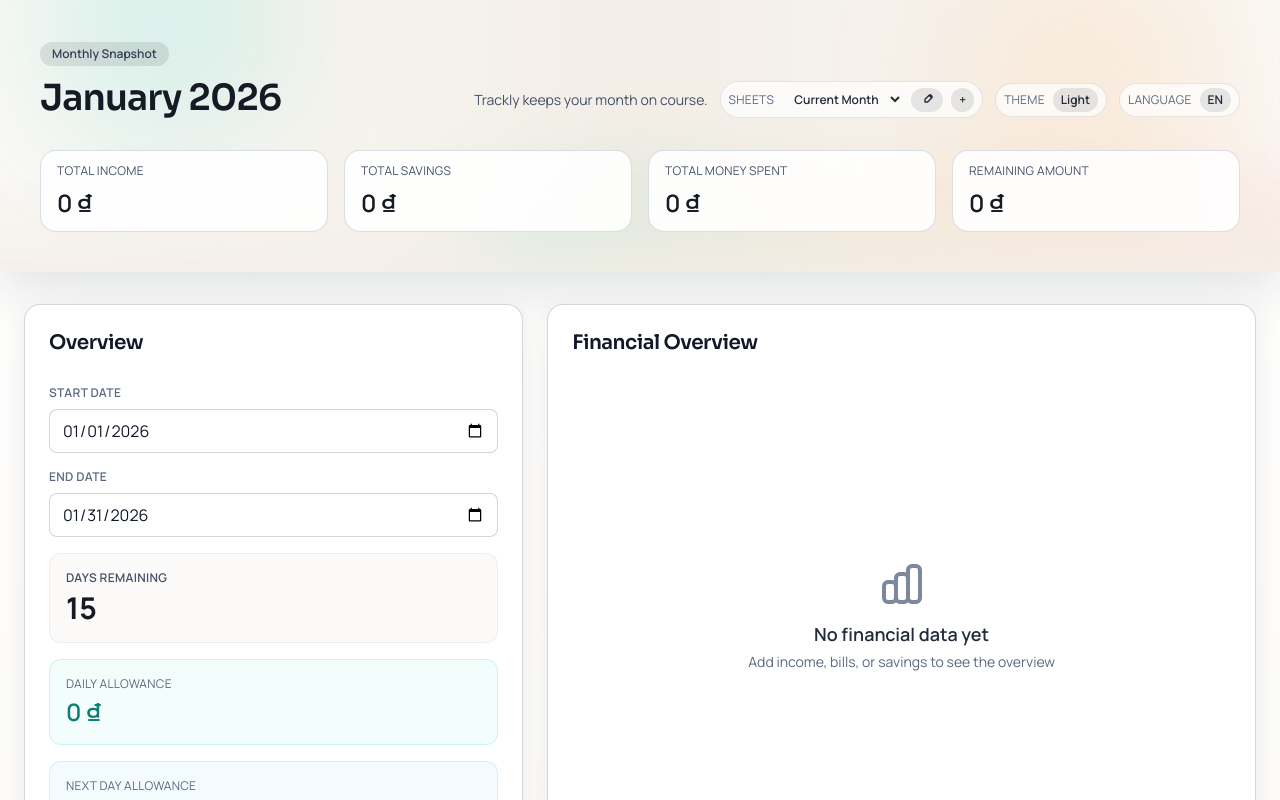
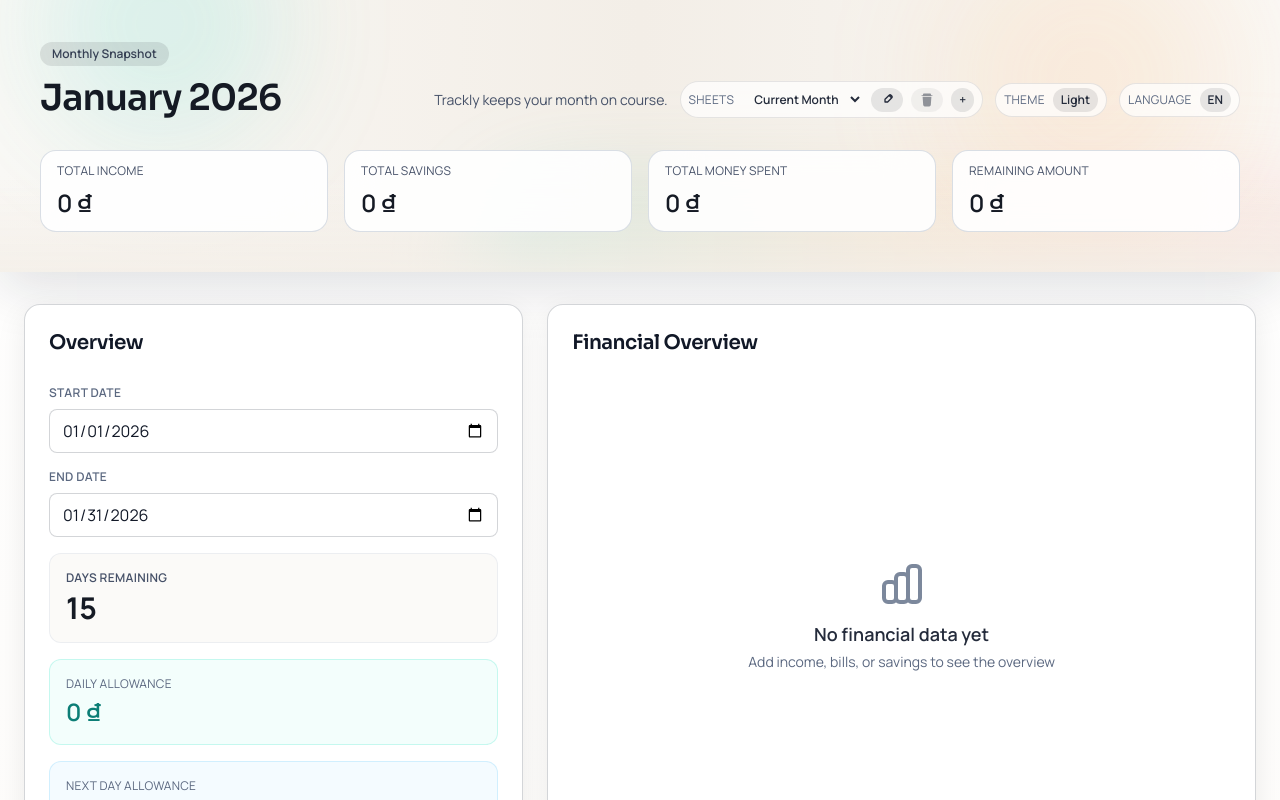
Before and after one commit to hfakeeeeee/Trackly, a React (Vite) app: page / in a window 1280 px wide. Shown: the top 800 px of the page. Built offline with nearby package versions, Linux system fonts and the light colour scheme.

Commit message:
Add feature to remove sheet

```diff
--- a/src/AppContext.tsx
+++ b/src/AppContext.tsx
@@ -6,6 +6,7 @@ interface AppContextType extends AppState, Sheet {
   setCurrentSheet: (id: string) => void;
   addSheet: (name?: string) => void;
   renameSheet: (id: string, name: string) => void;
+  removeSheet: (id: string) => void;
   addIncome: (item: Omit<IncomeItem, 'id'>) => void;
   removeIncome: (id: string) => void;
   updateIncome: (id: string, item: Partial<Omit<IncomeItem, 'id'>>) => void;
@@ -167,6 +168,20 @@ export const AppProvider: React.FC<{ children: ReactNode }> = ({ children }) =>
         sheet.id === id ? { ...sheet, name: trimmedName } : sheet
       ),
     }));
+  };
+
+  const removeSheet = (id: string) => {
+    setState(prev => {
+      if (prev.sheets.length <= 1) return prev;
+      const remainingSheets = prev.sheets.filter(sheet => sheet.id !== id);
+      if (remainingSheets.length === prev.sheets.length) return prev;
+      const nextSheetId = prev.currentSheetId === id ? remainingSheets[0].id : prev.currentSheetId;
+      return {
+        ...prev,
+        sheets: remainingSheets,
+        currentSheetId: nextSheetId,
+      };
+    });
   };
 
   const addIncome = (item: Omit<IncomeItem, 'id'>) => {
@@ -501,6 +516,7 @@ export const AppProvider: React.FC<{ children: ReactNode }> = ({ children }) =>
         setCurrentSheet,
         addSheet,
         renameSheet,
+        removeSheet,
         addIncome,
         removeIncome,
         updateIncome,
--- a/src/components/Header.tsx
+++ b/src/components/Header.tsx
@@ -20,6 +20,7 @@ export const Header: React.FC = () => {
     setCurrentSheet,
     addSheet,
     renameSheet,
+    removeSheet,
   } = useApp();
   const { language, theme } = uiSettings;
 
@@ -92,6 +93,21 @@ export const Header: React.FC = () => {
               </button>
               <button
                 onClick={() => {
+                  if (sheets.length <= 1) return;
+                  if (window.confirm(t(language, 'confirmRemoveSheet'))) {
+                    removeSheet(currentSheetId);
+                  }
+                }}
+                className="rounded-full bg-ink-900/10 px-2 py-1 text-xs font-semibold text-ink-800 transition hover:bg-ink-900/20 disabled:cursor-not-allowed disabled:opacity-50 dark:bg-white/15 dark:text-white dark:hover:bg-white/25"
+                title={t(language, 'removeSheet')}
+                disabled={sheets.length <= 1}
+              >
+                <svg className="h-4 w-4" viewBox="0 0 20 20" fill="currentColor" aria-hidden="true">
+                  <path d="M6 2a1 1 0 00-1 1v1H3.5a.5.5 0 000 1h13a.5.5 0 000-1H15V3a1 1 0 00-1-1H6zM4.5 6h11l-.74 10.36A2 2 0 0112.76 18H7.24a2 2 0 01-1.99-1.64L4.5 6z" />
+                </svg>
+              </button>
+              <button
+                onClick={() => {
                   const name = window.prompt(t(language, 'newSheetName'));
                   if (name && name.trim()) {
                     addSheet(name.trim());
--- a/src/i18n.ts
+++ b/src/i18n.ts
@@ -61,6 +61,8 @@ const translations = {
     addSheet: 'Add Sheet',
     newSheetName: 'New sheet name',
     renameSheet: 'Rename sheet',
+    removeSheet: 'Remove sheet',
+    confirmRemoveSheet: 'Remove this sheet?',
   },
   vi: {
     monthlySnapshot: 'Tổng quan tháng',
@@ -122,6 +124,8 @@ const translations = {
     addSheet: 'Thêm trang',
     newSheetName: 'Tên trang mới',
     renameSheet: 'Đổi tên trang',
+    removeSheet: 'Xoa trang',
+    confirmRemoveSheet: 'Xoa trang nay?',
   },
 } as const;
 
```
